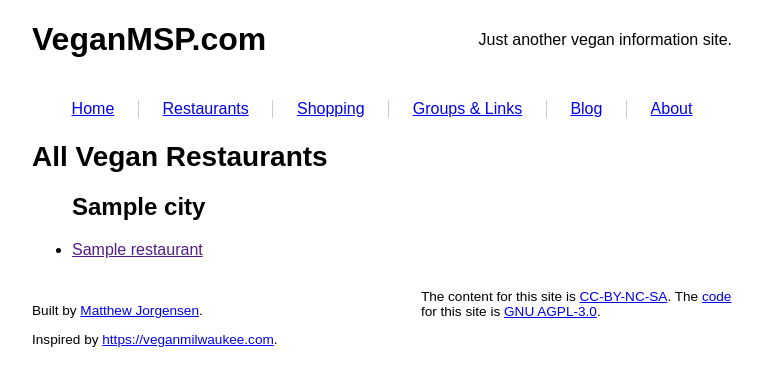
After one commit to VeganMSP/veganmsp.com, a Django app: page /restaurants/all-vegan/ in a window 1280 px wide. The commit adds this page. Shown: the top 386 px of the page, without its empty margins (258-1020 px from the left). Run offline with Django 3.2, Linux system fonts and the light colour scheme; tables that the repository leaves empty hold one stand-in row (values such as "Sample post"); parts of the project's set-up code (start-up, migrations or seed data) failed here and were passed over.

Commit message:
Add all_vegan field to restaurants

```diff
--- a/info/models.py
+++ b/info/models.py
@@ -68,6 +68,7 @@ class Restaurant(models.Model):
 	)
 	website = models.CharField(blank=True, max_length=2000)
 	description = models.TextField(blank=True)
+	all_vegan = models.BooleanField(default=False)
 
 	def __str__(self):
 		return self.name
--- /dev/null
+++ b/info/templates/info/restaurant_list.html
@@ -0,0 +1,22 @@
+{% extends 'base.html' %}
+
+{% block content %}
+<div class="page-content">
+{% if page_title %}
+<h1 class="page-title">{{page_title}}</h1>
+{% endif %}
+{% if restaurant_list %}
+{% regroup restaurant_list by location as location_list %}
+	<ul>
+		{% for location, restaurants in location_list %}
+			<h2>{{location}}</h2>
+			{% for restaurant in restaurants %}
+			<li><a href="">{{ restaurant.name }}</a></li>
+			{% endfor %}
+		{% endfor %}
+	</ul>
+{% else %}
+	<p>No restaurants in the database!</p>
+{% endif %}
+</div>
+{% endblock %}
--- a/info/urls.py
+++ b/info/urls.py
@@ -7,6 +7,11 @@ urlpatterns = [
 	path('', views.IndexView.as_view(), name='index'),
 	path('about/', views.AboutView.as_view(), name='about'),
 	path('links/', views.LinkIndex.as_view(), name='links'),
-	path('restaurants/', views.RestaurantIndex.as_view(), name='restaurants'),
+	path('restaurants/', views.RestaurantIndex.as_view(), name='restaurant_list'),
+	path(
+		'restaurants/all-vegan/',
+		views.AllVeganRestaurants.as_view(),
+		name='all_vegan_list'
+	),
 	path('shopping/', views.ShoppingIndex.as_view(), name='shopping'),
 ]
--- a/info/views.py
+++ b/info/views.py
@@ -33,10 +33,22 @@ class LinkIndex(TemplateView):
 
 
 class RestaurantIndex(ListView):
-	template_name = 'info/restaurants.html'
+	template_name = 'info/restaurant_list.html'
 
 	def get_queryset(self):
 		return Restaurant.objects.order_by('name')
+
+class AllVeganRestaurants(ListView):
+	template_name = 'info/restaurant_list.html'
+
+	def get_queryset(self):
+		return Restaurant.objects.filter(
+			all_vegan=True).order_by('name')
+
+	def get_context_data(self, **kwargs):
+		context = super().get_context_data(**kwargs)
+		context['page_title'] = 'All Vegan Restaurants'
+		return context
 
 
 class ShoppingIndex(TemplateView):
--- a/templates/includes/_nav.html
+++ b/templates/includes/_nav.html
@@ -4,7 +4,7 @@
       <a href="/">Home</a>
     </li>
     <li class="nav-restaurants" role="menuitem">
-      <a class="page-link" href="{% url 'info:restaurants' %}" target="_self">
+      <a class="page-link" href="{% url 'info:restaurant_list' %}" target="_self">
         Restaurants
       </a>
     </li>
```
Also changed, not shown: info/templates/info/restaurants.html (deleted, +0 -17 lines).
